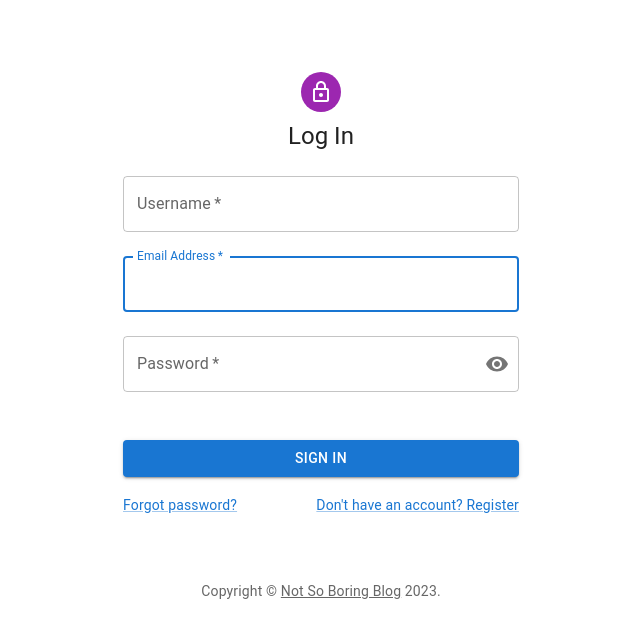
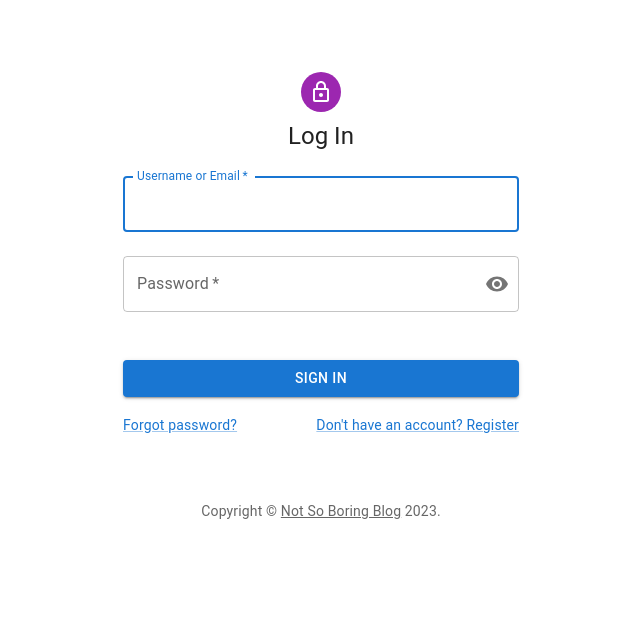
Before and after one commit to gonzalo-brandan/not-a-boring-blog, a React (Create React App) app in the folder frontend/: page /login in a window 1280 px wide. Shown: the top 638 px of the page, without its empty margins (319-959 px from the left). Built offline with nearby package versions, Linux system fonts and the light colour scheme.

Commit message:
refactor login form to accept combined username/email input

```diff
--- a/frontend/src/Auth/Login.js
+++ b/frontend/src/Auth/Login.js
@@ -1,81 +1,3 @@
-// // components/Login.js
-// import React, { useState } from 'react';
-// import { Link } from 'react-router-dom';
-// import axios from 'axios';
-// import { Container } from "@mui/material"
-
-// axios.defaults.xsrfCookieName = 'csrftoken';
-// axios.defaults.xsrfHeaderName = 'X-CSRFToken';
-// axios.defaults.withCredentials = true;
-
-// const client = axios.create({
-//   baseURL: "http://127.0.0.1:8000"
-// });
-
-// function Login() {
-//   const [currentUser, setCurrentUser] = useState();
-//   const [email, setEmail] = useState('');
-//   const [password, setPassword] = useState('');
-//   const [error, setError] = useState('');
-
-//   const handleLogin = async (e) => {
-//     e.preventDefault();
-//     client.post(
-//         "/api/login/",
-//         {
-//           email: email,
-//           password: password
-//         }
-//       ).then(function(res) {
-//         setCurrentUser(true);
-//       })
-//       .catch(function(error){
-//         setError("Invalid email or password");
-//       });
-
-
-//     }
-
-//   return (
-//     <Container sx={{bgcolor: "tomato", height: "100vh"}}>
-//     <div>
-//     {currentUser ? (
-//       <div>
-//         <h2>Welcome, User!</h2>
-//         <p>You are already logged in.</p>
-//       </div>
-//     ) : (
-//     <div>
-//       <h2>Login</h2>
-//       <form onSubmit={handleLogin}>
-//         <input
-//           type="email"
-//           placeholder="Email"
-//           value={email}
-//           onChange={(e) => setEmail(e.target.value)}
-//           required
-//         />
-//         <input
-//           type="password"
-//           placeholder="Password"
-//           value={password}
-//           onChange={(e) => setPassword(e.target.value)}
-//           required
-//         />
-//         <button type="submit">Login</button>
-//       </form>
-//       <p className="error">{error}</p>
-//       <p>
-//         Don't have an account? <Link to="/register">Register here</Link>
-//       </p>
-//     </div>
-//           )}
-//           </div>
-//           </Container>
-//   );
-// }
-
-// export default Login;
 import * as React from 'react';
 import { useState, useEffect } from 'react';
 import Avatar from '@mui/material/Avatar';
@@ -123,8 +45,7 @@ const defaultTheme = createTheme();
 export default function SignIn() {
   const [showPassword, setShowPassword] = React.useState(false);
   const handleClickShowPassword = () => setShowPassword((show) => !show);
-  const [email, setEmail] = useState('');
-  const [username, setUsername] = useState('');
+  const [usernameOrEmail, setUsernameOrEmail] = useState(''); // Combine username and email
   const [password, setPassword] = useState('');
   const [error, setError] = useState('');
   const [currentUser, setCurrentUser] = useState(AuthService.getCurrentUser());
@@ -149,6 +70,17 @@ export default function SignIn() {
 
   const handleSubmit = (event) => {
     event.preventDefault();
+
+    const isEmail = usernameOrEmail.includes('@');
+    const username = isEmail ? '' : usernameOrEmail;
+    const email = isEmail ? usernameOrEmail : '';
+
+
+    const loginData = {
+      username: username,
+      email: email,
+      password: password,
+    };
 
     AuthService.login(username, email, password)
       .then(
@@ -185,29 +117,17 @@ export default function SignIn() {
             Log In
           </Typography>
           <Box component="form" onSubmit={handleSubmit} noValidate sx={{ mt: 1 }}>
-          <TextField
-              margin="normal"
-              required
-              fullWidth
-              id="username"
-              label="Username"
-              name="username"
-              autoComplete="username"
-              autoFocus
-              value={username}
-              onChange={(e) => setUsername(e.target.value)}
-            />
             <TextField
               margin="normal"
               required
               fullWidth
-              id="email"
-              label="Email Address"
-              name="email"
-              autoComplete="email"
+              id="usernameOrEmail"
+              label="Username or Email"
+              name="usernameOrEmail"
+              autoComplete="username email"
               autoFocus
-              value={email}
-              onChange={(e) => setEmail(e.target.value)}
+              value={usernameOrEmail}
+              onChange={(e) => setUsernameOrEmail(e.target.value)}
             />
             <TextField
               margin="normal"
```
